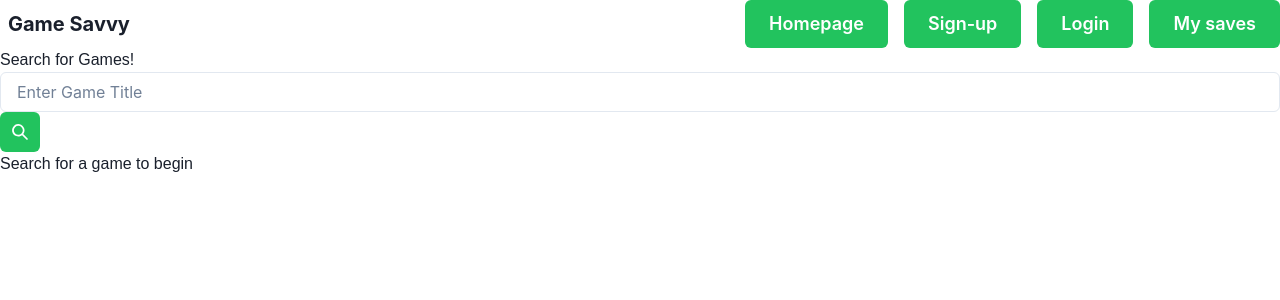
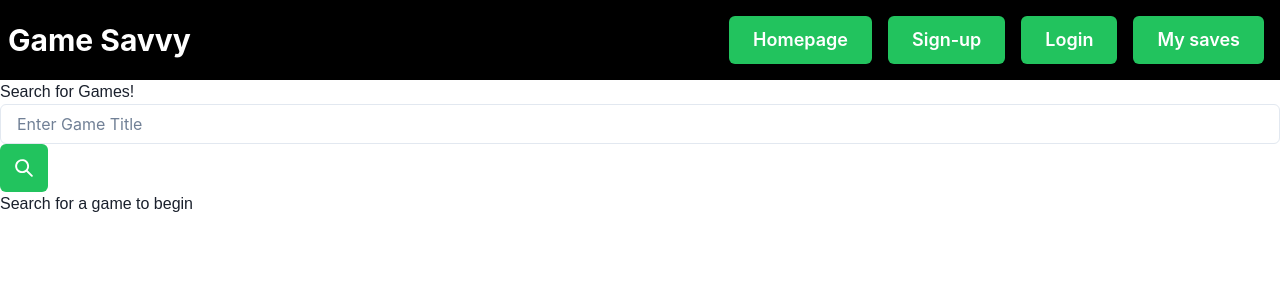
Before and after one commit to Austinma1010/gameSavvy, a React (Vite) app in the folder client/: page / in a window 1280 px wide. Shown: the top 300 px of the page. Built offline with nearby package versions, Linux system fonts and the light colour scheme.

Commit message:
update header background, text, hover over buttons

```diff
--- a/client/src/components/LoginForm.jsx
+++ b/client/src/components/LoginForm.jsx
@@ -91,12 +91,10 @@ console.log(data);
             </FormControl>
             <Stack spacing={10}>
               <Button
+
                 onClick={handleFormSubmit}
-                bg={'blue.400'}
-                color={'white'}
-                _hover={{
-                  bg: 'blue.500',
-                }}>
+                colorScheme='whatsapp'
+                _hover={{ bg: 'gray.400', }} >
                 Sign in
               </Button>
             </Stack>
--- a/client/src/components/NavBar.jsx
+++ b/client/src/components/NavBar.jsx
@@ -8,30 +8,30 @@ const Navbar = () => {
 
   return (
     <>
-      <Flex minWidth='max-content' alignItems='center' gap='2'>
+      <Flex minWidth='max-content' alignItems='center' gap='2' bg='black'>
 
-        <Box p='2'>
-          <Heading size='md'>Game Savvy</Heading>
+        <Box p='2' bg='black' color='white' axis='both' >
+          <Heading size='lg'>Game Savvy</Heading>
         </Box>
 
         <Spacer />
 
-        <ButtonGroup gap='2'>
+        <ButtonGroup gap='2' bg='black' p='4' color='white' axis='both'>
 
         <Link to='/'>
-              <Button colorScheme='whatsapp' size='lg'>Homepage</Button>
+              <Button colorScheme='whatsapp' size='lg' _hover={{ bg: 'gray.400', }} >Homepage</Button>
             </Link>
 
             <Link to='/Signup'>
-              <Button colorScheme='whatsapp' size='lg'>Sign-up</Button>
+              <Button colorScheme='whatsapp' size='lg' _hover={{ bg: 'gray.400', }} >Sign-up</Button>
             </Link>
 
             <Link to='login'>
-              <Button colorScheme='whatsapp' size='lg'>Login</Button>
+              <Button colorScheme='whatsapp' size='lg' _hover={{ bg: 'gray.400', }} >Login</Button>
             </Link>
 
             <Link to='/saves'>
-              <Button colorScheme='whatsapp' size='lg'>My saves</Button>
+              <Button colorScheme='whatsapp' size='lg'_hover={{ bg: 'gray.400', }}  >My saves</Button>
             </Link>
 
           </ButtonGroup>
--- a/client/src/components/SignupForm.jsx
+++ b/client/src/components/SignupForm.jsx
@@ -97,10 +97,9 @@ const { username, email, password } = userFormData;
                 onClick={handleFormSubmit}
                 loadingText="Submitting"
                 size="lg"
-                bg={'blue.400'}
-                color={'white'}
+                colorScheme='whatsapp'
                 _hover={{
-                  bg: 'blue.500',
+                  bg: 'gray.400',
                 }}>
                 Sign up
               </Button>
--- a/client/src/pages/Saves.jsx
+++ b/client/src/pages/Saves.jsx
@@ -68,7 +68,7 @@ const saveGame = () => {
                                 <Card.title>{game.title}</Card.title>
                                 <p>Sale price: {game.deal}</p>
                                 <p>retail price: {game.retail}</p>
-                                <Button onClick={() => deleteGame(game.gameid)}>
+                                <Button colorScheme='whatsapp' _hover={{ bg: 'gray.400', }} onClick={() => deleteGame(game.gameid)}>
                                     Remove game
                                 </Button>
                             </Card.body>
--- a/client/src/pages/Search.jsx
+++ b/client/src/pages/Search.jsx
@@ -89,6 +89,7 @@ const SearchGames = (props) => {
                 <IconButton
                 type='submit'
                 colorScheme='whatsapp'
+                size='lg'
                 aria-label='Search database'
                 icon={<SearchIcon />}
                 />
@@ -123,11 +124,11 @@ const SearchGames = (props) => {
                            <Divider />
                            <CardFooter>
                           <ButtonGroup spacing='2'>
-                           <Button onClick={() => handleSaveGame(game.title)} variant='solid' colorScheme='blue'>
+                           <Button onClick={() => handleSaveGame(game.title)} variant='solid' colorScheme='whatsapp' size='lg'>
                              Track
                           </Button>
 
-                          <Button onClick={() => swapPage(game.dealId)}>
+                          <Button onClick={() => swapPage(game.dealId)} colorScheme='whatsapp' size='lg' _hover={{ bg: 'gray.400', }} >
                             Checkout deal
                           </Button>
                         </ButtonGroup>
```
